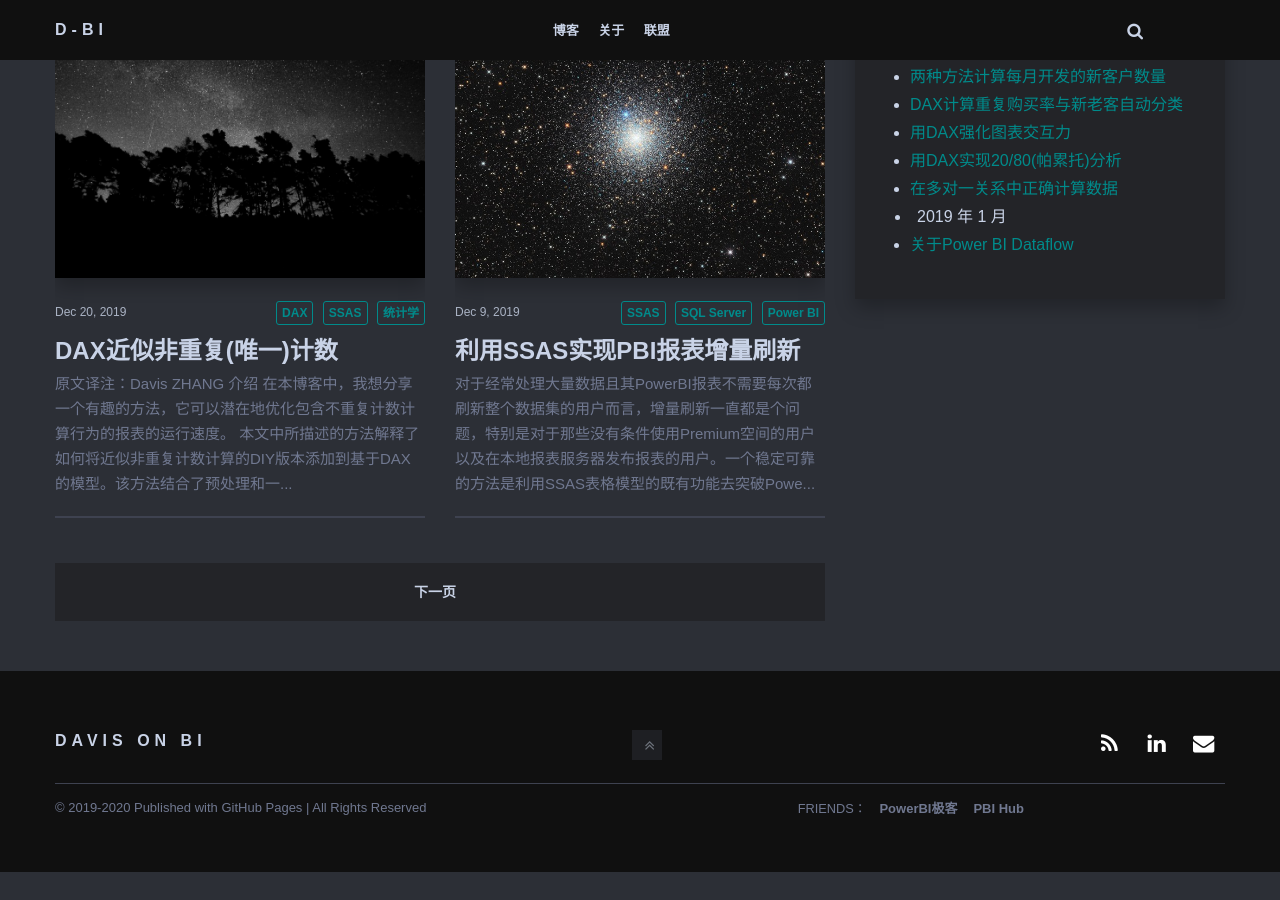
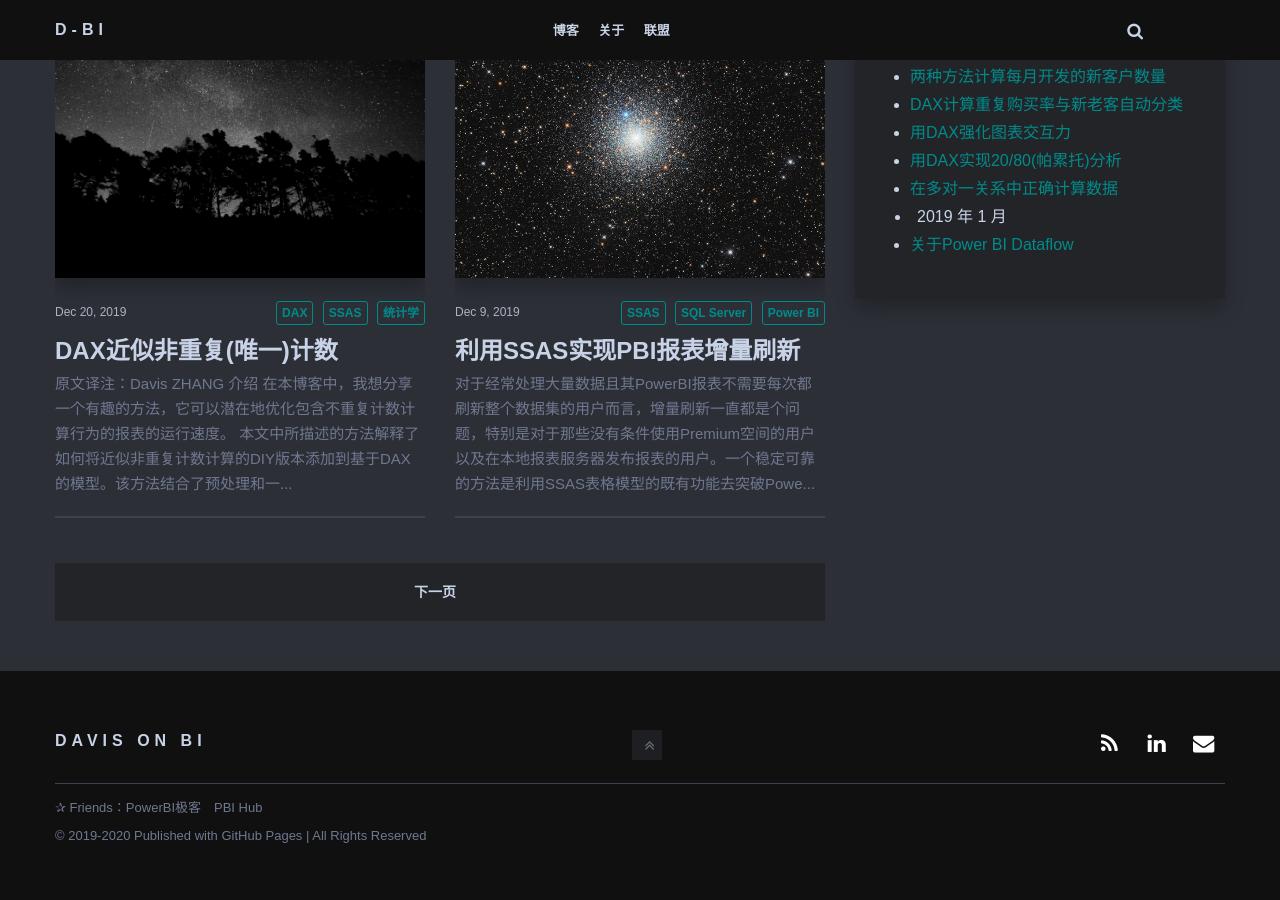
Before and after one commit to D-BI-TECH/D-BI-TECH.github.io, a Jekyll site: the page built from index.html, in a window 1280 px wide and 900 px high, scrolled down 2454 px. Built offline with Jekyll 4.4.1, drawn with Linux system fonts in a browser that asks for light colours; nearby versions of some CDN libraries; the list of posts is cut into pages by our own code; comment, search, counter and statistics services are not loaded; before the commit the page ends 3326 px from its top, so only the background shows below that.

Commit message:
Add files via upload

```diff
--- a/_includes/footer.html
+++ b/_includes/footer.html
@@ -44,15 +44,11 @@
           </div>
           <div class="footer-bottom">
               <div class="copyright">
-                <p>&copy; 2019-{{site.time | date: '%Y'}} Published with<a href="https://pages.github.com/"> GitHub Pages </a>
-              | All Rights Reserved </p>
+                <p>&#10032; Friends：<a href="https://www.powerbigeek.com/">PowerBI极客</a>&ensp;&ensp;<a href="https://pbihub.cn/">PBI Hub</a><br />&copy; 2019-{{site.time | date: '%Y'}} Published with<a href="https://pages.github.com/"> GitHub Pages </a>| All Rights Reserved
+              </p>
               </div>
-              <div class="footer-social" style="color:#707890; position:absolute;right:20%;">
-                  <ul class="list-reset">
-                    <li>
-                        <small>&ensp;FRIENDS：&ensp;&ensp;</small><a href="https://www.powerbigeek.com/">PowerBI极客</a>&ensp;&ensp;<a href="https://pbihub.cn/">PBI Hub</a>
-                  </ul>
-              </div>
+
+
         </div>
       </div>
     </div>
```
